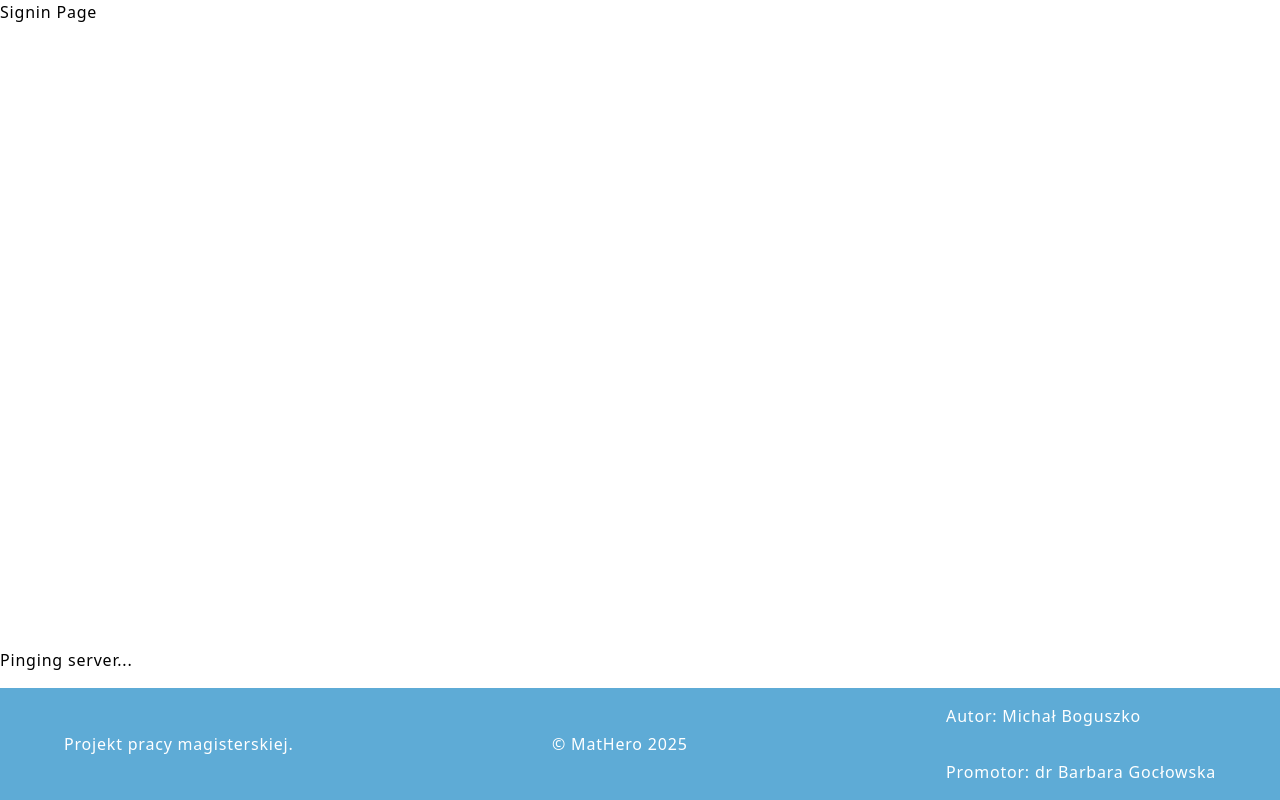
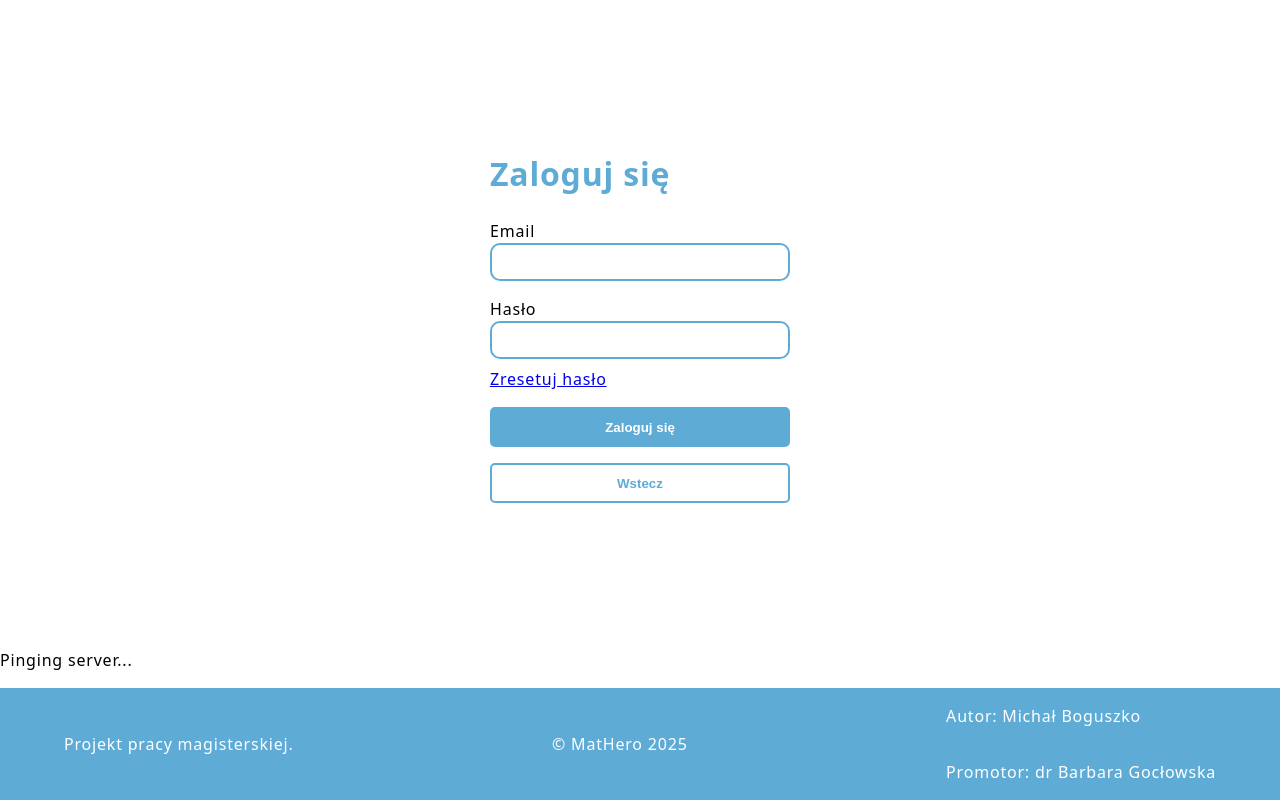
Before and after one commit to mBoguszko01/mathero, a React app in the folder frontend/: page /signin in a window 1280 px wide. Built offline with nearby package versions, Linux system fonts and the light colour scheme; no server answers; the HTML template or start-up script is replaced by a standard one.

Commit message:
signin page

```diff
--- a/frontend/src/pages/Signin.jsx
+++ b/frontend/src/pages/Signin.jsx
@@ -1,4 +1,54 @@
+import { useState } from "react";
+import { Link } from "react-router";
+import "../styles/Signin.css";
+
 const Signin = () => {
-  return <h1>Signin page</h1>;
+  const [formData, setFormData] = useState({
+    email: "",
+    password: "",
+  });
+  const [message, setMessage] = useState("");
+
+  const handleChange = (e) => {
+    const { name, value } = e.target;
+    setFormData({ ...formData, [name]: value });
+  };
+  const handleSubmit = (event) => {
+    event.preventDefault();
+    if (formData.email === "" || formData.password === "") {
+      setMessage("Proszę wypełnić wszystkie pola.");
+    } else if (!/\S+@\S+\.\S+/.test(formData.email)) {
+      setMessage("Nieprawidłowy format email.");
+    } else {
+      setMessage(" ");
+    }
+  };
+  return (
+    <div className="signin-wrapper">
+      <div className="signin-container">
+        <h1 className="signin-page-title">Zaloguj się</h1>
+        {message && <p>{message}</p>}
+        <form className="signin-form" onSubmit={handleSubmit}>
+          <div>
+            <label>Email</label>
+            <input type="text" name="email" onChange={handleChange} />
+          </div>
+          <div>
+            <label>Hasło</label>
+            <input type="text" name="password" onChange={handleChange} />
+          </div>
+          <Link className="sign-in-reset-password" onClick={()=>{alert("Funkcjonalność niezaimplementowana")}}>Zresetuj hasło</Link>
+          <button type="submit" className="signin-btn signin-main-btn">
+            Zaloguj się
+          </button>
+        </form>
+        <div style={{display:"flex", flexDirection:"column"}}>
+          <Link to="/">
+            <button className="signin-btn signin-second-btn">Wstecz</button>
+          </Link>
+        </div>
+      </div>
+    </div>
+  );
 };
 export default Signin;
--- a/frontend/src/router/AppRouter.jsx
+++ b/frontend/src/router/AppRouter.jsx
@@ -1,6 +1,7 @@
 import {BrowserRouter, Routes, Route} from "react-router-dom";
 import Home from "../pages/Home.jsx";
 import Signup from "../pages/Signup.jsx";
+import Signin from "../pages/Signin.jsx";
 
 export const AppRouter = () => {
     return (
@@ -8,7 +9,7 @@ export const AppRouter = () => {
             <Routes>
                 <Route path="/" element={<Home/>}/>
                 <Route path="/signup" element={<Signup />}/>
-                <Route path="/signin" element={<div>Signin Page</div>}/>
+                <Route path="/signin" element={<Signin />}/>
             </Routes>
         </BrowserRouter>
     );
--- /dev/null
+++ b/frontend/src/styles/Signin.css
@@ -0,0 +1,63 @@
+.signin-wrapper {
+  display: flex;
+  flex-direction: column;
+  align-items: center;
+  justify-content: center;
+  height: 100%;
+}
+
+.signin-container {
+  width: 18.75rem;
+}
+.signin-page-title {
+  color: #5eabd6;
+}
+.signin-form {
+  display: flex;
+  flex-direction: column;
+  margin: 0 auto;
+  gap: 1rem;
+  width: 100%;
+}
+.signin-form input {
+  border: 2px solid #5eabd6;
+  height: 2rem;
+  border-radius: 10px;
+}
+.signin-form input:focus {
+  border: 3px solid #579dc5;
+  outline: none;
+}
+.signin-form div {
+  display: flex;
+  flex-direction: column;
+}
+.signin-btn {
+  border: none;
+  border-radius: 5px;
+  height: 2.5rem;
+  font-weight: bold;
+  cursor: pointer;
+}
+.signin-main-btn {
+  text-align: center;
+  background-color: #5eabd6;
+  border: none;
+  border-radius: 5px;
+  height: 2.5rem;
+  color: #fff;
+  font-weight: bold;
+}
+.signin-second-btn {
+  width: 100%;
+  background-color: #fff;
+  border: 2px solid #5eabd6;
+  color: #5eabd6;
+  margin-top: 1rem;
+}
+.sign-in-reset-password{
+    margin-top: -0.5rem;
+}
+.sign-in-reset-password:visited{
+
+}
--- a/frontend/src/styles/Signup.css
+++ b/frontend/src/styles/Signup.css
@@ -40,6 +40,7 @@
   border-radius: 5px;
   height: 2.5rem;
   font-weight: bold;
+  cursor: pointer;
 }
 .signup-main-btn {
   text-align: center;
```
